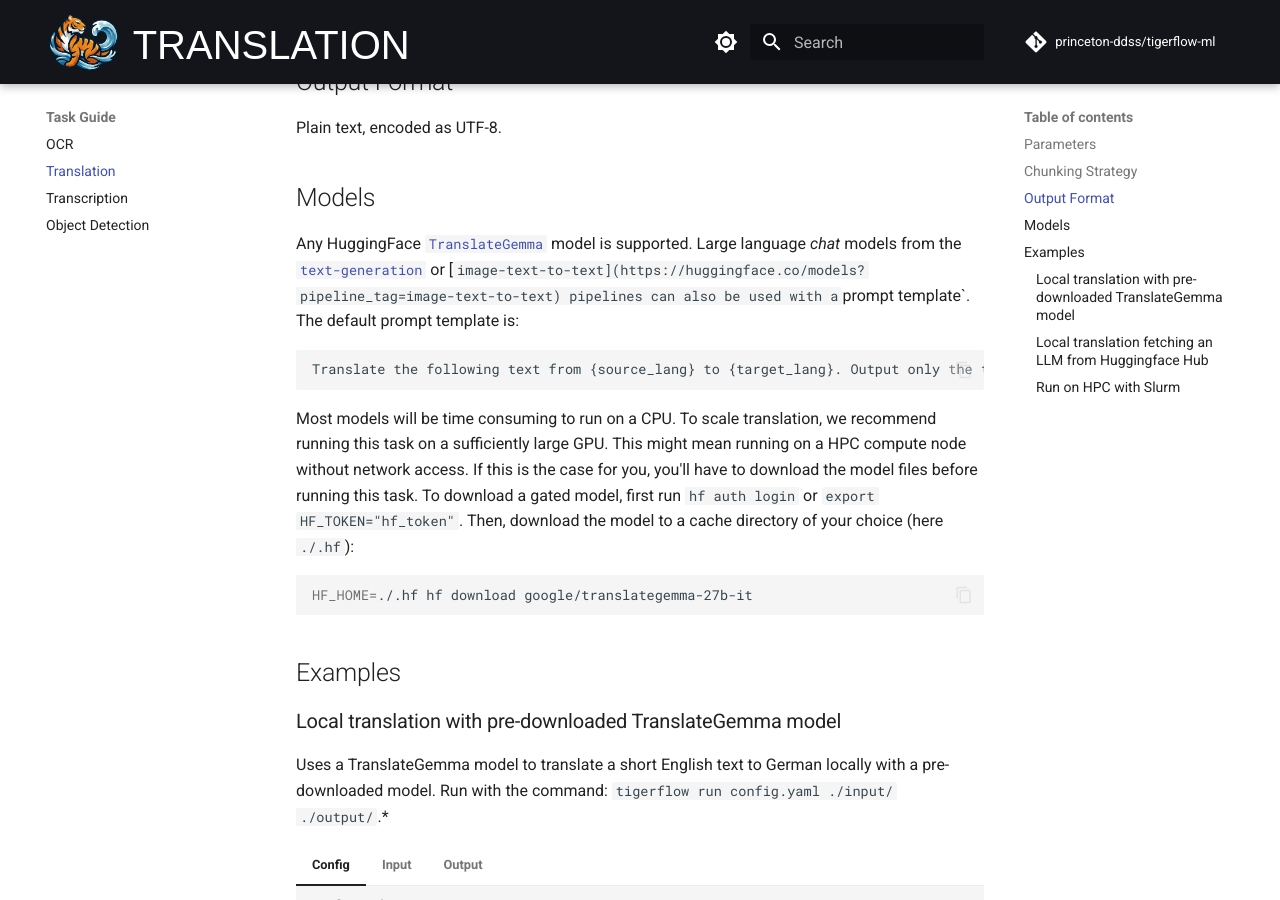
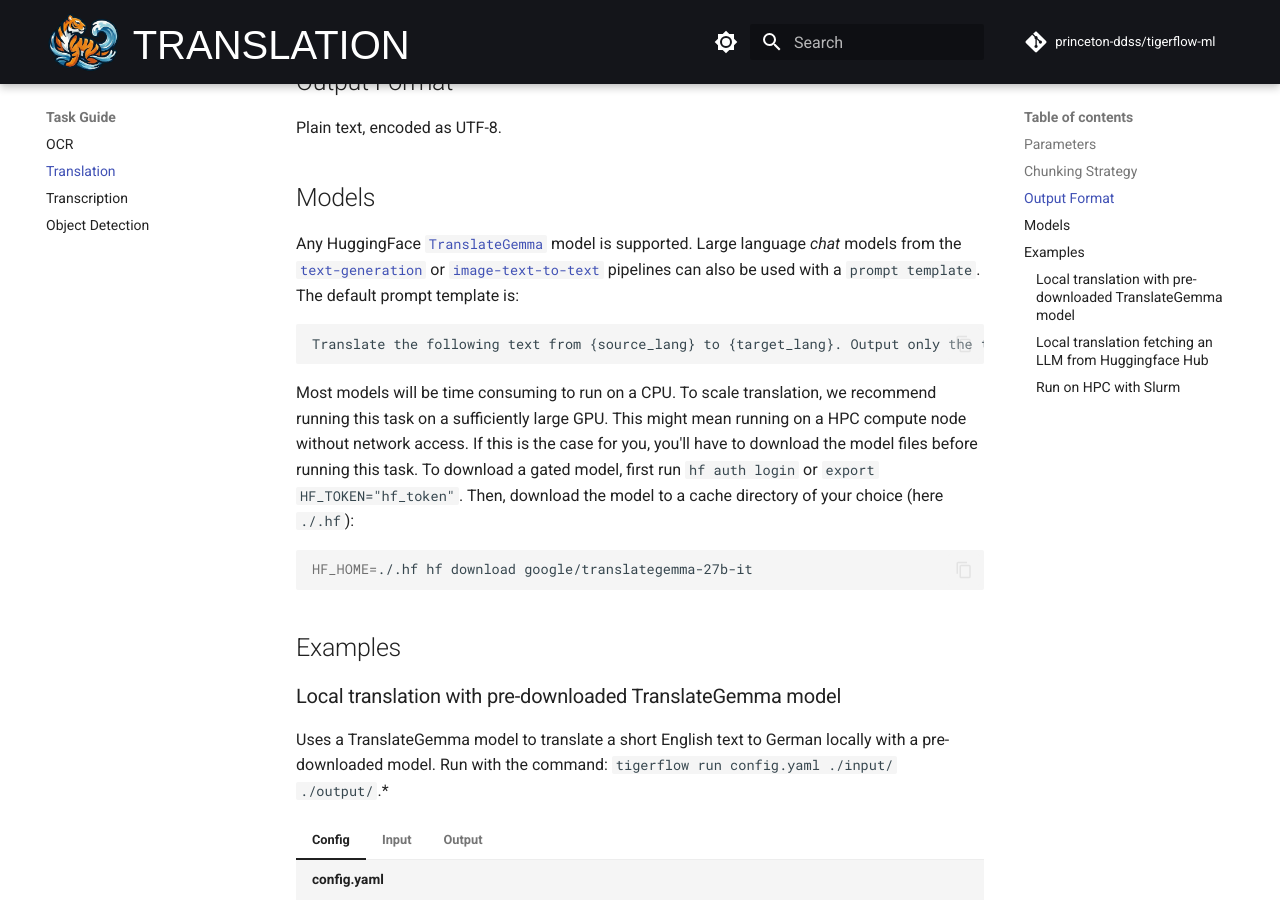
Before and after one commit to princeton-ddss/tigerflow-ml, an MkDocs documentation site: the page built from docs/mkdocs/tasks/translate.md, in a window 1280 px wide and 900 px high, scrolled down 1256 px. Built offline with MkDocs 1.6.1 and Material for MkDocs 9.7.7, drawn with Linux system fonts in a browser that asks for light colours; some web fonts are replaced; comment, search, counter and statistics services are not loaded; the version menu is left out.

Commit message:
docs: minor syntax correction

````diff
--- a/docs/mkdocs/tasks/translate.md
+++ b/docs/mkdocs/tasks/translate.md
@@ -29,7 +29,7 @@
 
 ## Models
 
-Any HuggingFace [`TranslateGemma`](https://huggingface.co/collections/google/translategemma) model is supported. Large language _chat_ models from the [`text-generation`](https://huggingface.co/models?pipeline_tag=text-generation) or [`image-text-to-text](https://huggingface.co/models?pipeline_tag=image-text-to-text) pipelines can also be used with a `prompt template`. The default prompt template is:
+Any HuggingFace [`TranslateGemma`](https://huggingface.co/collections/google/translategemma) model is supported. Large language _chat_ models from the [`text-generation`](https://huggingface.co/models?pipeline_tag=text-generation) or [`image-text-to-text`](https://huggingface.co/models?pipeline_tag=image-text-to-text) pipelines can also be used with a `prompt template`. The default prompt template is:
 
 ```text
 Translate the following text from {source_lang} to {target_lang}. Output only the translated text, nothing else. Text: {text}"
````
